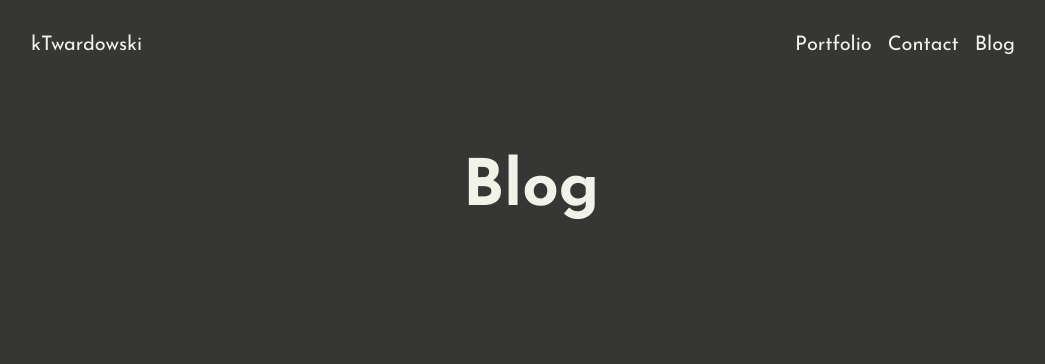
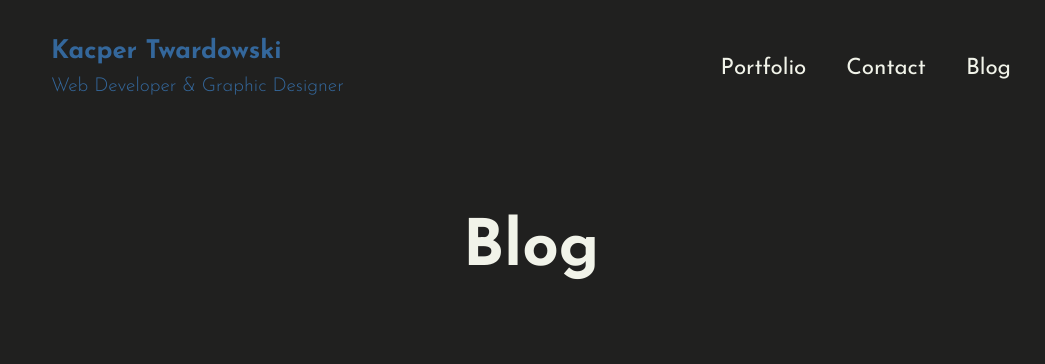
Before and after one commit to Panelinio/ktwardowski, an Astro site: page /blog in a window 1280 px wide. Shown: the whole page, without its empty margins (109-1154 px from the left). Built offline with nearby package versions, Linux system fonts and the light colour scheme; Astro itself is replaced by a stand-in of ours; a web font is replaced by a local one.

Commit message:
Adjusting style for landing page

```diff
--- a/src/layouts/Layout.astro
+++ b/src/layouts/Layout.astro
@@ -21,13 +21,13 @@ const { title } = Astro.props;
   </body>
 </html>
 <style is:global>
-	@import url('https://fonts.googleapis.com/css2?family=Josefin+Sans:ital,wght@0,100..700;1,100..700&family=Sono:wght@200..800&display=swap');
+  @import url("https://fonts.googleapis.com/css2?family=Josefin+Sans:ital,wght@0,100..700;1,100..700&family=Sono:wght@200..800&display=swap");
   :root {
-		--accent: rgb(52,103,155);
-		--accent-light: rgb(136,187,204);
-		--accent-dark: rgb(7,15,43);
+    --accent: rgb(52, 103, 155);
+    --accent-light: rgb(136, 187, 204);
+    --accent-dark: rgb(7, 15, 43);
     --white: #f1f3e9;
-		--dark: #363635;
+    --dark: #20201f;
     --accent-gradient: linear-gradient(
       45deg,
       var(--accent),
@@ -37,7 +37,7 @@ const { title } = Astro.props;
   }
   html {
     font-family: "Josefin Sans", sans-serif;
-		background: var(--dark);
+    background-color: var(--dark);
     color: #f1f3e9;
   }
 
@@ -46,20 +46,21 @@ const { title } = Astro.props;
     padding: 0;
   }
 
-	main{
+  main {
     margin: auto;
     padding: 1rem;
-		width: 1000px;
+    width: 75%;
     max-width: calc(100% - 2rem);
     font-size: 20px;
     line-height: 1.6;
   }
 
-	header{
-	display: grid;
-    grid-template-columns: 1fr 1fr;
-    margin-top: .8rem;
+  header {
+    display: flex;
+    justify-content: space-between;
+    align-items: center;
     margin-bottom: 6rem;
+    width: 100%;
   }
 
   header a {
@@ -67,16 +68,45 @@ const { title } = Astro.props;
     text-decoration: none;
   }
 
+  .web {
+    display: flex;
+    flex-direction: column;
+    padding: 1rem 1rem 0rem 0rem;
+    color: var(--accent);
+  }
+
+  .web a {
+    font-size: 1.6rem;
+    font-weight: 700;
+    color: var(--accent);
+  }
+
+  .web p {
+    font-size: 1.2rem;
+    font-weight: 300;
+    margin-top: 0;
+  }
+
   nav {
     display: flex;
-		justify-content:right;
+    justify-content: center;
+    font-size: 1.4rem;
   }
+
   nav a {
-		margin-right: 1rem;
+    margin-left: 2.5rem;
+	transition: all 0.2s ease-out 0.5ms;
   }
 
   nav a:hover {
     color: var(--accent);
+  }
+
+  p {
+    font-size: 1.25rem;
+    line-height: 1.5;
+    max-width: 65ch;
+    text-wrap: balance;
   }
   code {
     font-family:
--- a/src/pages/blog.astro
+++ b/src/pages/blog.astro
@@ -1,12 +1,15 @@
 ---
-import Layout from '../layouts/Layout.astro';
-import Card from '../components/Card.astro';
+import Layout from "../layouts/Layout.astro";
+import Card from "../components/Card.astro";
 ---
 
 <Layout title="Blog">
   <main>
     <header>
-			<a href="/">kTwardowski</a>
+      <div class="web">
+        <a href="/">Kacper Twardowski</a>
+        <p>Web Developer & Graphic Designer</p>
+      </div>
       <nav>
         <a href="/portfolio/">Portfolio</a>
         <a href="/contact/">Contact</a>
@@ -18,7 +21,6 @@ import Card from '../components/Card.astro';
 </Layout>
 
 <style>
-
   h1 {
     font-size: 4rem;
     font-weight: 700;
@@ -26,5 +28,4 @@ import Card from '../components/Card.astro';
     text-align: center;
     margin-bottom: 1em;
   }
-
 </style>
```
Also changed, not shown: src/pages/contact.astro (+6 -5 lines), src/pages/index.astro (+23 -17 lines), src/pages/portfolio.astro (+6 -5 lines). Lines whose indentation alone changed are shown as unchanged.
